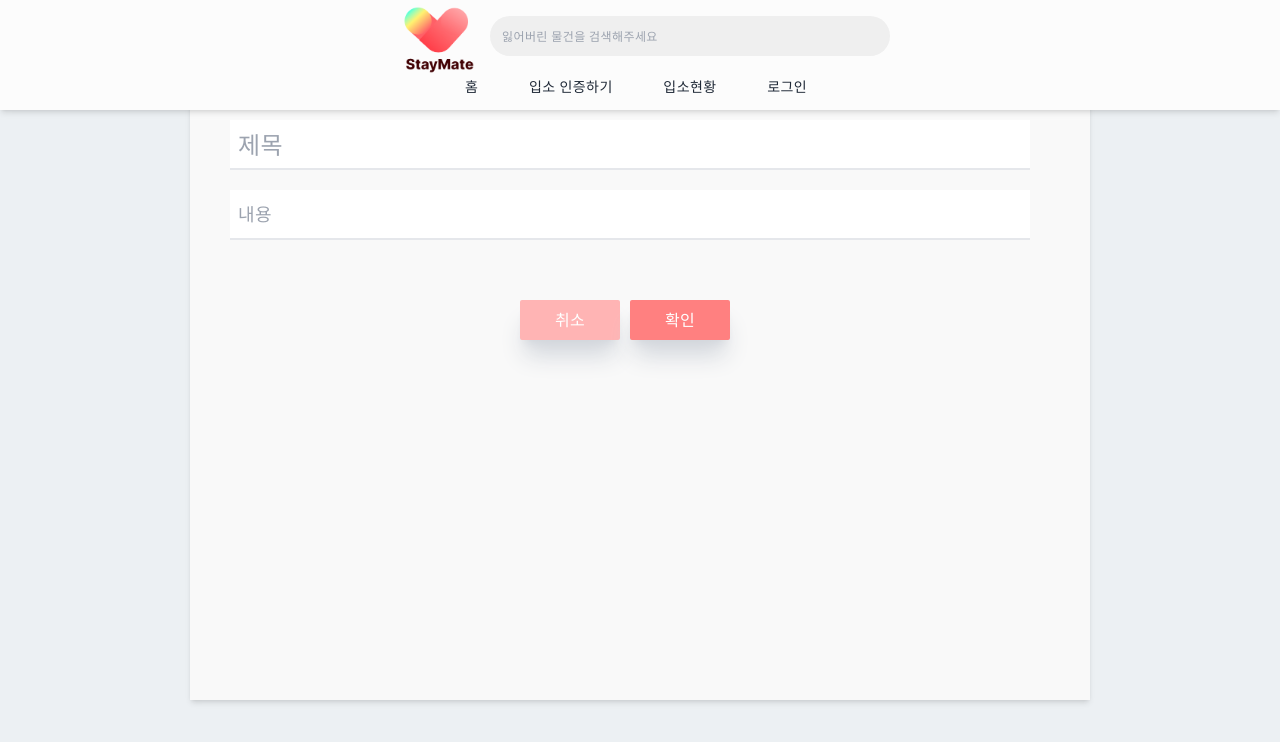
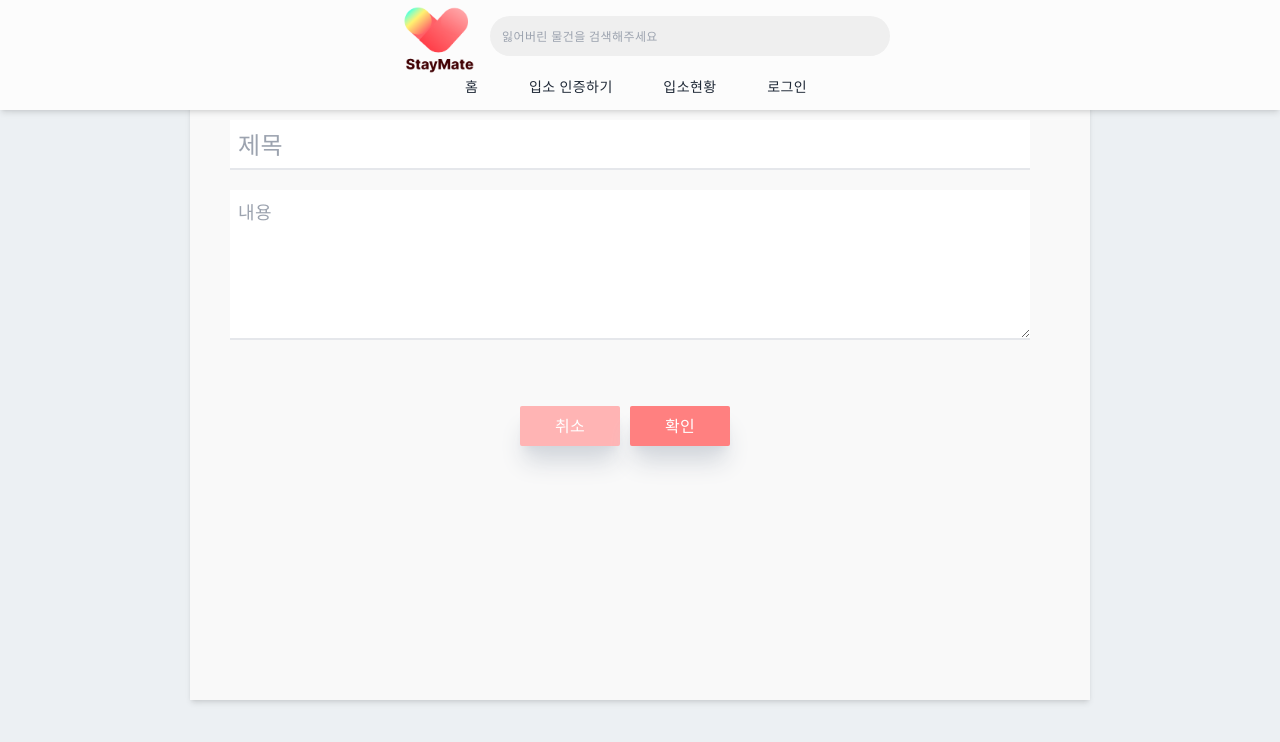
Before and after one commit to Stay-Mate/Stay-mate-client, a Next.js app: page /noticepost in a window 1280 px wide. Shown: the top 742 px of the page. Built offline with nearby package versions, Linux system fonts and the light colour scheme.

Commit message:
CHORE : 공지 글 작성 내용 부분 수정 input -> textarea

```diff
--- a/components/Login/index.tsx
+++ b/components/Login/index.tsx
@@ -1,6 +1,6 @@
 import Link from "next/link";
 import { useLogin } from "@/hooks/useLogin";
-import React, { useState } from "react";
+import React, { useEffect, useState } from "react";
 
 export default function Login() {
   const { email, setEmail, password, setPassword, handleSubmit } = useLogin();
--- a/components/NoticePost/NoticepostForm.tsx
+++ b/components/NoticePost/NoticepostForm.tsx
@@ -96,8 +96,8 @@ const NoticepostForm = () => {
             }
           />
           <br />
-          <input
-            className="w-[800px] h-[50px] outline-none text-lg text-[#766D6D] ml-10 mt-5 p-2 border-b-2"
+          <textarea
+            className="w-[800px] h-[150px] outline-none text-lg text-[#766D6D] ml-10 mt-5 p-2 border-b-2"
             placeholder="내용"
             value={post.content}
             onChange={(e) =>
```
